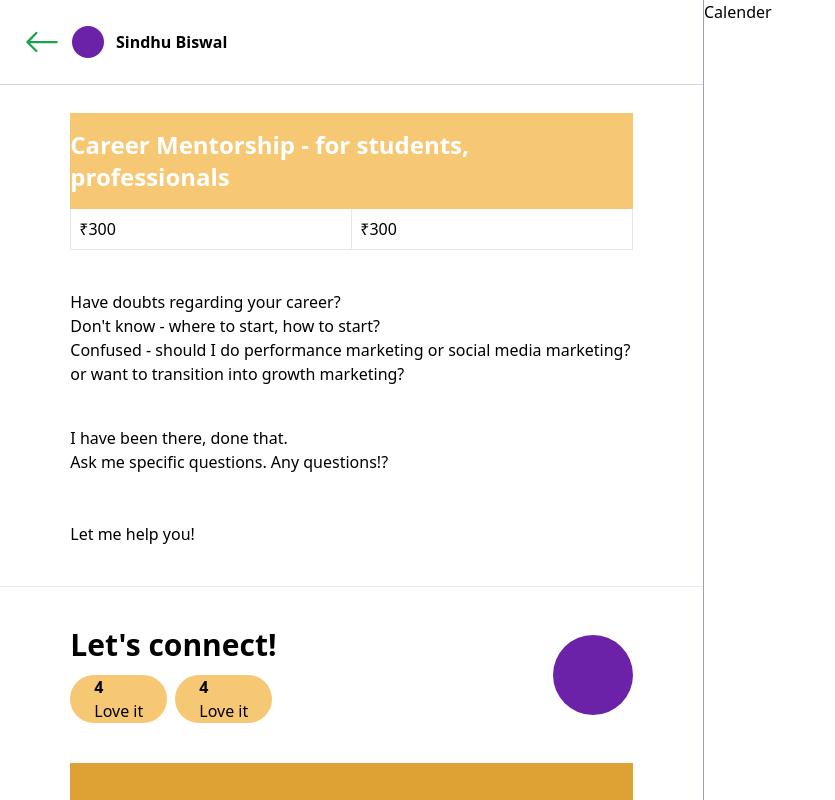
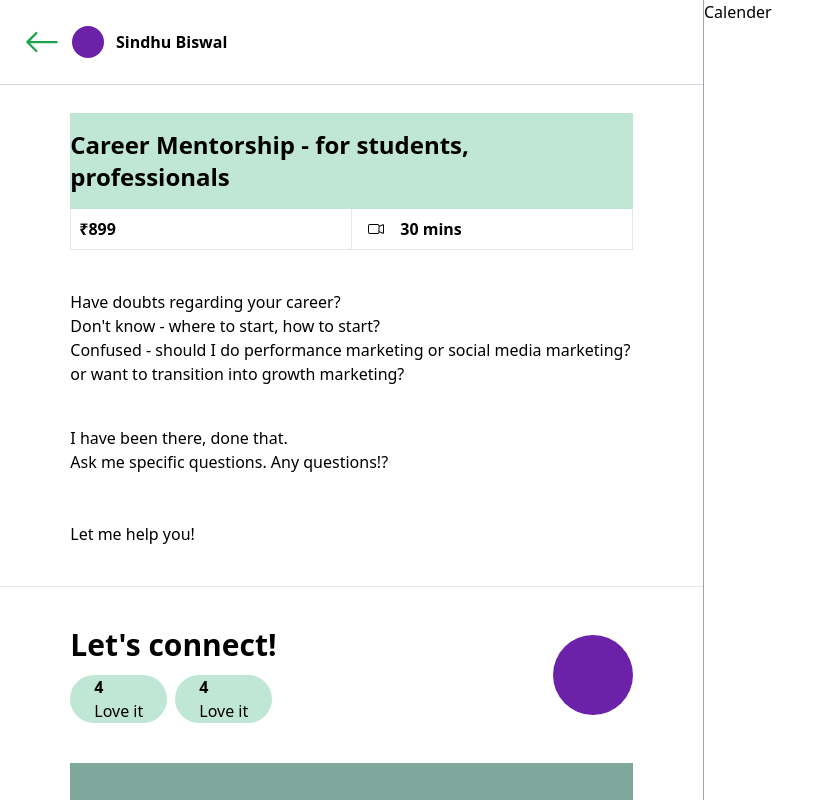
Before and after one commit to 0xRajvardhan/Topmate-clone, a React (Vite) app: page /selection in a window 1280 px wide. Shown: the top 800 px of the page, without its empty margins (0-835 px from the left). Built offline with nearby package versions, Linux system fonts and the light colour scheme.

Commit message:
descibe me color change

```diff
--- a/src/components/describe.jsx
+++ b/src/components/describe.jsx
@@ -1,5 +1,6 @@
 import React from "react";
 import { BsArrowLeft } from "react-icons/bs";
+import { BsCameraVideo } from "react-icons/bs"
 
 export const Describe = () => {
   return (
@@ -10,15 +11,15 @@ export const Describe = () => {
           <div className="bg-purple-800 rounded-full w-8 h-8  " />
           <div className="font-xl font-semibold">Sindhu Biswal</div>
         </div>
-        <div className="bg-[#F6C873] h-24 w-[80%] mx-auto mt-7 flex justify-center items-center text-2xl text-white font-bold">
+        <div className="bg-[#C0E6D5] h-24 w-[80%] mx-auto mt-7 flex justify-center items-center text-2xl text-black font-bold">
           <p>Career Mentorship - for students, professionals</p>
         </div>
         <div className="w-[80%] border-b mx-auto border-r border-l flex justify-center">
-          <div className="flex justify-start items-center w-full p-2">
-            <p>₹300</p>
+          <div className="flex justify-start items-center w-full p-2 font-bold">
+            <p>₹899</p>
           </div>
-          <div className="flex justify-start items-center w-full p-2 border-l">
-            <p>₹300</p>
+          <div className="flex justify-start items-center w-full p-2 border-l font-bold">
+            <p className="flex"><BsCameraVideo className="mx-2 mt-1 mr-4" />30 mins</p>
           </div>
         </div>
         <div className="w-[80%] mx-auto mt-10">
@@ -41,11 +42,11 @@ export const Describe = () => {
           <div className=" flex flex-col justify-start gap-3">
             <h1 className="text-3xl font-bold">Let's connect!</h1>
             <div className="flex justify-start gap-2 ">
-              <div className="bg-[#F6C873] px-6  rounded-full ">
+              <div className="bg-[#C0E6D5] px-6  rounded-full ">
                 <h1 className="font-bold">4</h1>
                 <h1 className="">Love it</h1>
               </div>
-              <div className="bg-[#F6C873] px-6  rounded-full ">
+              <div className="bg-[#C0E6D5] px-6  rounded-full ">
                 <h1 className="font-bold">4</h1>
                 <h1 className="">Love it</h1>
               </div>
@@ -55,7 +56,7 @@ export const Describe = () => {
             <div className="bg-purple-800 rounded-full w-20 h-20  " />
           </div>
         </div>
-        <div className="w-[80%] mx-auto bg-[#DDA134]  mb-10 h-44"></div>
+        <div className="w-[80%] mx-auto bg-[#7FA79B]  mb-10 h-44"></div>
       </div>
     </>
   );
```
